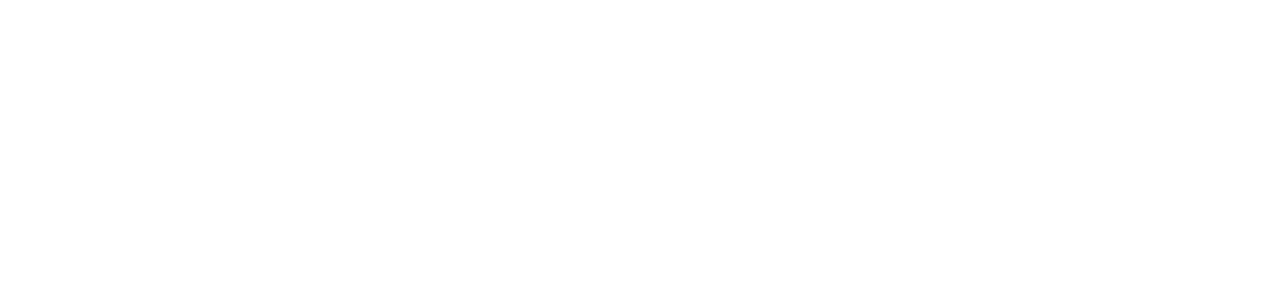
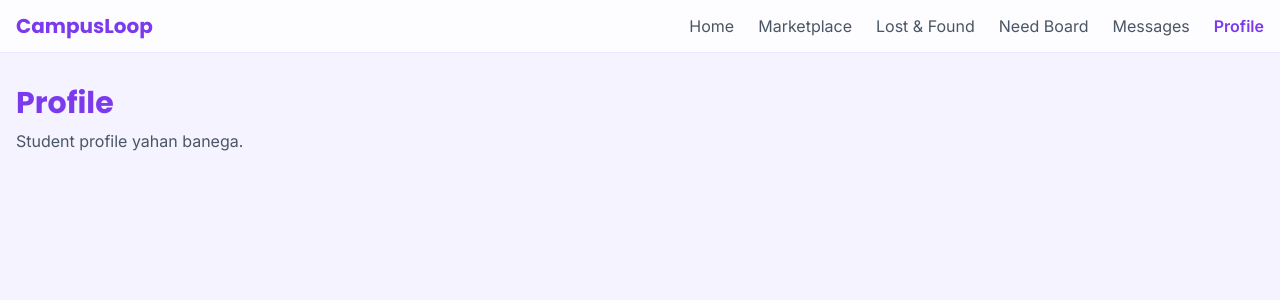
Before and after one commit to anjaligupta061/CampusLoop, a React (Vite) app in the folder client/: page /profile in a window 1280 px wide. Before the commit this address had no page. Shown: the top 300 px of the page. Built offline with nearby package versions, Linux system fonts and the light colour scheme.

Commit message:
Add Profile page and 404 page

```diff
--- a/client/src/App.jsx
+++ b/client/src/App.jsx
@@ -5,6 +5,8 @@ import Marketplace from './pages/Marketplace'
 import LostFound from './pages/LostFound'
 import NeedBoard from './pages/NeedBoard'
 import Messages from './pages/Messages'
+import NotFound from './pages/NotFound'
+import Profile from './pages/Profile'
 
 function App() {
   return (
@@ -15,6 +17,8 @@ function App() {
         <Route path="/lost-found" element={<LostFound />} />
         <Route path="/need-board" element={<NeedBoard />} />
         <Route path="/messages" element={<Messages />} />
+        <Route path="/profile" element={<Profile />} />
+        <Route path="*" element={<NotFound />} />
       </Route>
     </Routes>
   )
--- a/client/src/components/Navbar.jsx
+++ b/client/src/components/Navbar.jsx
@@ -6,6 +6,7 @@ const links = [
   { to: '/lost-found', label: 'Lost & Found' },
   { to: '/need-board', label: 'Need Board' },
   { to: '/messages', label: 'Messages' },
+  { to: '/profile', label: 'Profile'},
 ]
 
 function Navbar() {
--- /dev/null
+++ b/client/src/pages/NotFound.jsx
@@ -0,0 +1,15 @@
+import { Link } from 'react-router-dom'
+
+function NotFound() {
+  return (
+    <div className="text-center">
+      <h1 className="font-heading text-5xl font-bold text-brand-600">404</h1>
+      <p className="mt-2 text-gray-600">Oops! Ye page exist nahi karta.</p>
+      <Link to="/" className="mt-4 inline-block text-brand-600 hover:underline">
+        Home pe wapas jao
+      </Link>
+    </div>
+  )
+}
+
+export default NotFound
--- /dev/null
+++ b/client/src/pages/Profile.jsx
@@ -0,0 +1,10 @@
+function Profile() {
+  return (
+    <div>
+      <h1 className="font-heading text-3xl font-bold text-brand-600">Profile</h1>
+      <p className="mt-2 text-gray-600">Student profile yahan banega.</p>
+    </div>
+  )
+}
+
+export default Profile
```
